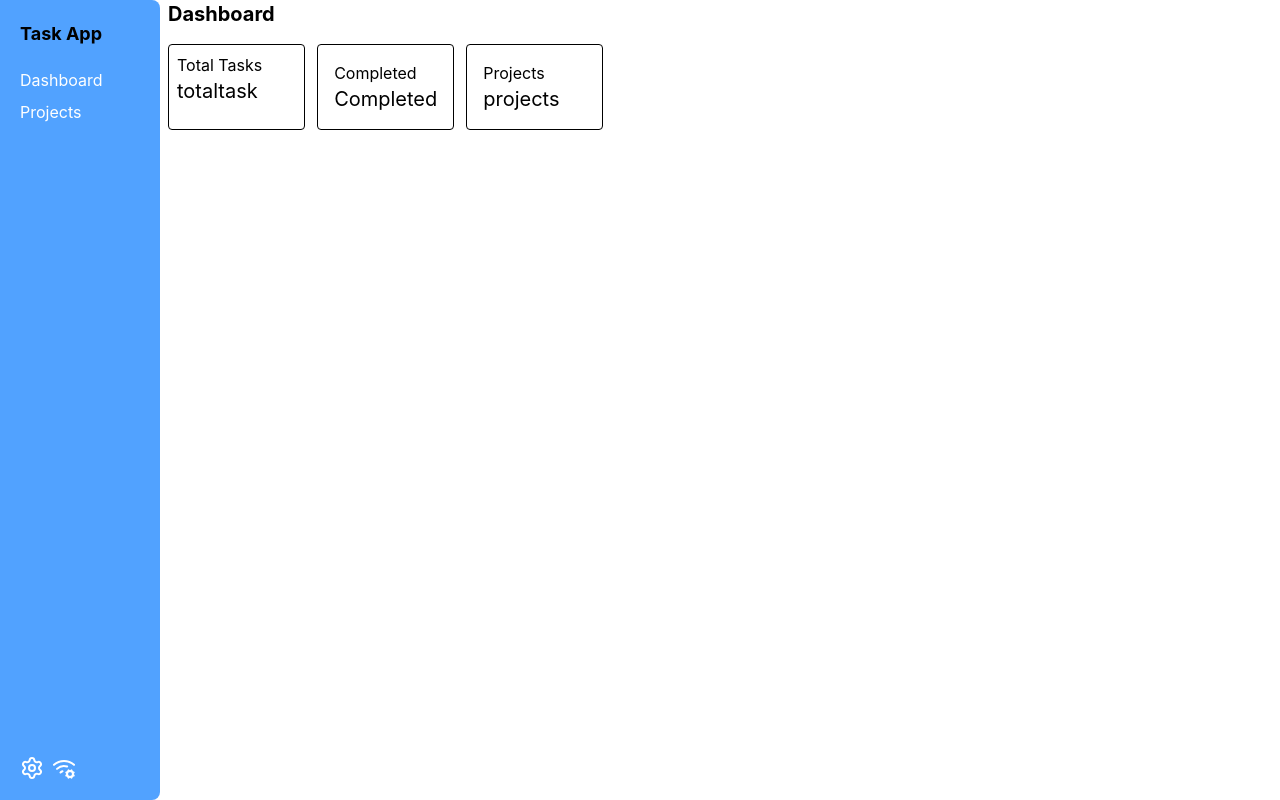
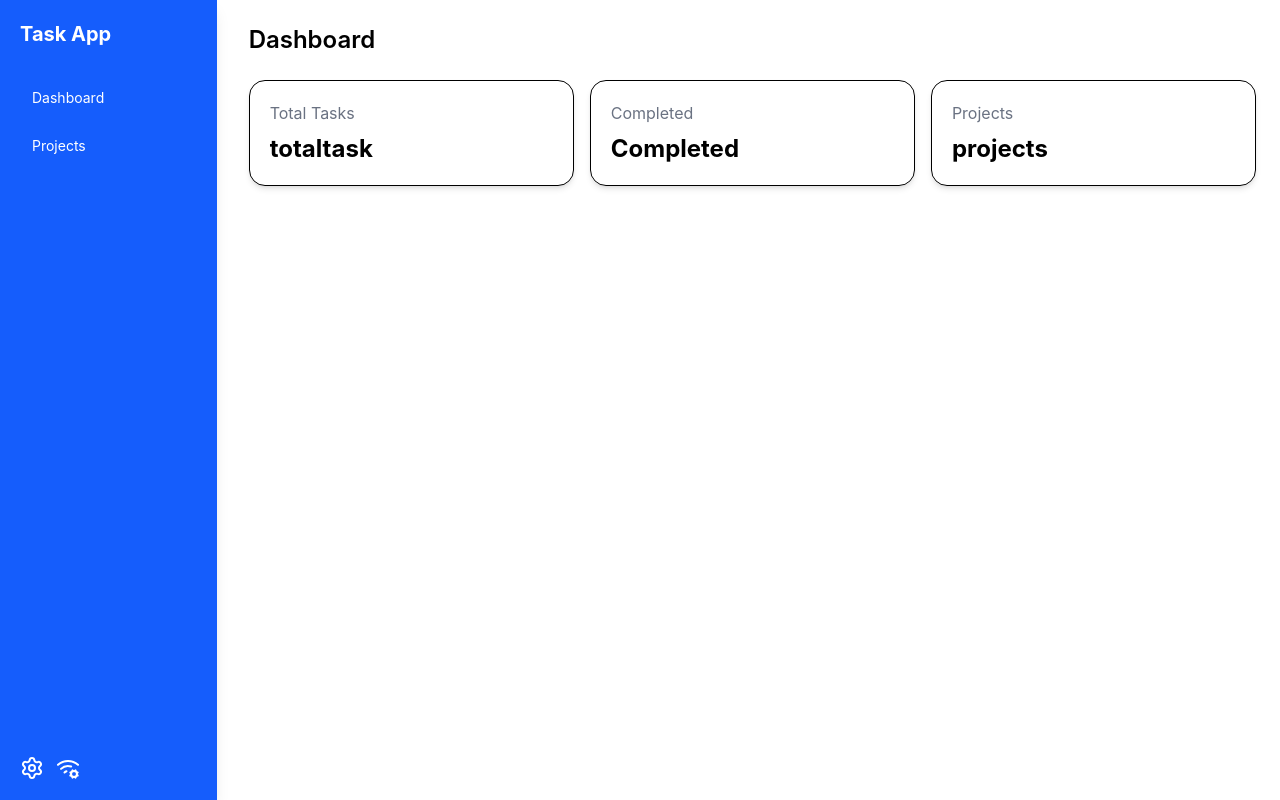
Before and after one commit to fawadalichaudhary/Task-Management-Dashboard-, a React (Vite) app: page / in a window 1280 px wide. Built offline with nearby package versions, Linux system fonts and the light colour scheme.

Commit message:
working on ui

```diff
--- a/src/pages/Dashboard.jsx
+++ b/src/pages/Dashboard.jsx
@@ -3,31 +3,27 @@ import React from 'react'
 
 
 function Dashboard() {
+    return (
+        <div className="p-4 md:p-6 w-full">
+            <h2 className="text-2xl font-semibold mb-6">Dashboard</h2>
 
-    return (
-        <>
-            <div>
-                <h2 className="text-xl font-bold mb-4">Dashboard</h2>
-                <div className="grid grid-cols-1 gap-3 sm:grid-cols-3 ">
-                    <div className="bg-white p-2 rounded border">
-                        <p>Total Tasks</p>
-                        <h3 className="text-xl">totaltask</h3>
-                    </div>
+            <div className="grid gap-4 sm:grid-cols-2 lg:grid-cols-3">
+                <div className="bg-white shadow-md rounded-2xl p-5 border hover:shadow-lg transition">
+                    <p className="text-gray-500">Total Tasks</p>
+                    <h3 className="text-2xl font-bold mt-2">totaltask</h3>
+                </div>
 
-                    <div className="bg-white p-4 rounded border">
-                        <p>Completed</p>
-                        <h3 className="text-xl">Completed</h3>
-                    </div>
+                <div className="shadow-md rounded-2xl p-5 border hover:shadow-lg transition">
+                    <p className="text-gray-500">Completed</p>
+                    <h3 className="text-2xl font-bold mt-2">Completed</h3>
+                </div>
 
-                    <div className="bg-white p-4 rounded border">
-                        <p>Projects</p>
-                        <h3 className="text-xl">projects</h3>
-                    </div>
+                <div className="shadow-md rounded-2xl p-5 border hover:shadow-lg transition">
+                    <p className="text-gray-500">Projects</p>
+                    <h3 className="text-2xl font-bold mt-2">projects</h3>
                 </div>
             </div>
-
-        </>
-    )
+        </div>
+    );
 }
-
-export default Dashboard
+export default Dashboard;
--- a/src/pages/Project.jsx
+++ b/src/pages/Project.jsx
@@ -15,59 +15,75 @@ function Project() {
             id: Date.now(),
             title: title,
             description: Desc,
+            duedate: Date(),
             completed: false,
         };
+        console.log(tasks);
 
         setTasks([...tasks, newTask]);
         setTitle("");
         setDesc("");
     };
+
     const deleteProject = (id) => {
         const updated = tasks.filter((p) => p.id !== id);
         setTasks(updated);
     };
 
     return (
-        <div className="w-full">
-            <h2 className="text-xl font-bold mb-4">Project Tasks</h2>
-            <form action="" className="flex flex-wrap gap-2">
+        <div className="w-full p-4 md:p-6">
+            <h2 className="text-2xl font-semibold mb-6">Project Tasks</h2>
+
+            <form className="flex flex-col sm:flex-row gap-3 mb-6">
                 <input
                     value={title}
                     onChange={(e) => setTitle(e.target.value)}
                     placeholder="Task name"
-                    className="border p-2 mr-2"
+                    className="border rounded-lg px-3 py-2 w-full focus:outline-none focus:ring-2 focus:ring-blue-400"
                 />
 
                 <input
                     value={Desc}
                     onChange={(e) => setDesc(e.target.value)}
                     placeholder="Task description"
-                    className="border p-2 mr-2"
+                    className="border rounded-lg px-3 py-2 w-full focus:outline-none focus:ring-2 focus:ring-blue-400"
                 />
 
-                <button onClick={addTask} className="bg-black text-white px-3 py-2">
+                <button
+                    onClick={addTask}
+                    className="bg-blue-500 hover:bg-blue-600 text-white px-5 py-2 rounded-lg transition"
+                >
                     Add Task
                 </button>
             </form>
-            <div className="mt-4 flex gap-1.5 flex-wrap">
+
+            <div className="grid gap-4 sm:grid-cols-2 lg:grid-cols-3">
                 {tasks?.map((t) => (
                     <div
                         key={t.id}
-                        className="p-3 mb-2 border rounded-lg max-w-80 w-full flex justify-between cursor-pointer"
+                        draggable
+                        className="bg-white shadow-md rounded-2xl p-4 border flex justify-between items-start hover:shadow-lg transition"
                     >
                         <div>
-                            <p> {t.title} </p>
-                            <p className="text-taupe-500"> {t.description} </p>
+                            <p className="font-semibold text-lg">{t.title}</p>
+                            <p className="text-gray-500 text-sm mt-1">
+                                {t.description}
+                            </p>
                         </div>
-                        <div className="flex flex-col">
+
+                        <div className="flex flex-col gap-2">
                             <button>
-                                <Eye onClick={() => navigate(`details/${t.id}`)} />
+                                <Eye
+                                    className="cursor-pointer text-gray-600 hover:text-blue-500"
+                                    onClick={() => navigate(`details/${t.id}`)}
+                                />
                             </button>
+
                             <button
                                 onClick={() => deleteProject(t.id)}
-                                className="text-red-500"
+                                className="text-red-500 hover:text-red-600"
                             >
-                                <Trash2 />
+                                <Trash2 className="cursor-pointer" />
                             </button>
                         </div>
                     </div>
--- a/src/pages/ProjectDetails.jsx
+++ b/src/pages/ProjectDetails.jsx
@@ -7,12 +7,20 @@ function ProjectDetails() {
     const task = tasks.find(t => t.id == id);
 
     return (
-        <div className=" p-4 border rounded flex flex-col items-center justify-center w-screen">
-            <h2 className="text-xl font-bold">{task.title}</h2>
-            <p>{task.description}</p>
-            <p>{task.duedate}</p>
-            <p>{task.completed ? "Completed" : "Pending"}</p>
+        <div className="flex items-center justify-center min-h-screen bg-gray-100 p-4 w-screen">
+            <div className="bg-white shadow-lg rounded-2xl p-6 w-full max-w-md text-center border">
+                <h2 className="text-2xl font-bold mb-3">{task.title}</h2>
+                <p className="text-gray-600 mb-2">{task.description}</p>
+                <p className="text-sm text-gray-500 mb-1">
+                    Due: {task.duedate}
+                </p>
+                <p
+                    className={`mt-3 font-semibold ${task.completed ? "text-green-500" : "text-yellow-500"}`}>
+                    {task.completed ? "Completed" : "Pending"}
+                </p>
+            </div>
         </div>
+
     );
 }
 
--- a/src/pages/Sidebar.jsx
+++ b/src/pages/Sidebar.jsx
@@ -5,18 +5,21 @@ import Dashboard from "./Dashboard";
 
 function Sidebar() {
     return (
-        <nav className="max-w-40 w-full bg-blue-400 p-5 h-screen rounded-r-lg flex justify-between flex-col">
-            <div >
-                <h1 className="text-lg font-bold mb-5">Task App</h1>
-                <div className="flex flex-col gap-2 text-white">
-                    <Link to="/dashboard">Dashboard</Link>
-                    <Link to="/projects">Projects</Link>
+        <nav className="w-64 bg-blue-600 text-white p-5 h-screen flex flex-col justify-between shadow-lg">
+            <div>
+                <h1 className="text-xl font-bold mb-8">Task App</h1>
+                <div className="flex flex-col gap-3 text-sm">
+                    <Link to="/dashboard" className="hover:bg-white/20 px-3 py-2 rounded-lg transition">   Dashboard
+                    </Link>
 
+                    <Link to="/projects" className="hover:bg-white/20 px-3 py-2 rounded-lg transition"> Projects
+                    </Link>
                 </div>
             </div>
-            <div className="flex gap-2 ">
-                <Settings className="text-white h-6 w-6 cursor-pointer" />
-                <WifiCog className="text-white h-6 w-6 cursor-pointer" />
+
+            <div className="flex gap-3">
+                <Settings className="cursor-pointer hover:scale-110 transition" />
+                <WifiCog className="cursor-pointer hover:scale-110 transition" />
             </div>
         </nav>
     );
```
